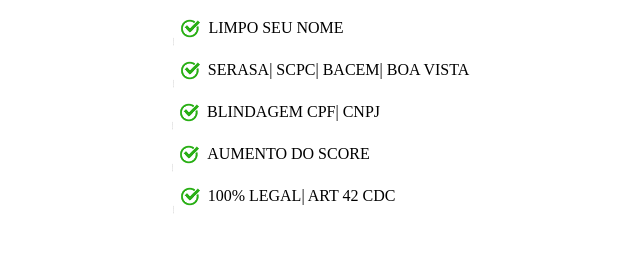
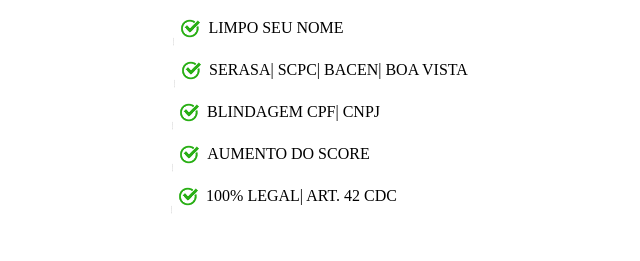
Before and after one commit to AndreMonteiro01/limpa-nome-graciana, a plain HTML site: page index.html in a window 1280 px wide. Shown: the part 203-464 px from the top of the page, 359-999 px from the left. Drawn offline with Linux system fonts and the light colour scheme.

Commit message:
upgrade main

```diff
--- a/index.html
+++ b/index.html
@@ -41,7 +41,7 @@
         </div>
         <div class="serasa">
           <img src="/img/check.png" alt="Imagem de um checkbox">
-          <P>SERASA| SCPC| BACEM| BOA VISTA</P>
+          <P>SERASA| SCPC| BACEN| BOA VISTA</P>
         </div>
         <div class="cpf">
           <img src="/img/check.png" alt="Imagem de um checkbox">
@@ -53,7 +53,7 @@
         </div>
         <div class="art">
           <img src="/img/check.png" alt="Imagem de um checkbox">
-          <P>100% LEGAL| ART 42 CDC</P>
+          <P>100% LEGAL| ART. 42 CDC</P>
         </div>
       </main>
     </container>
```
